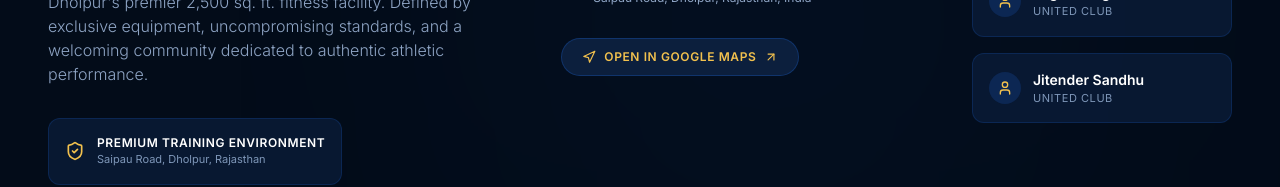
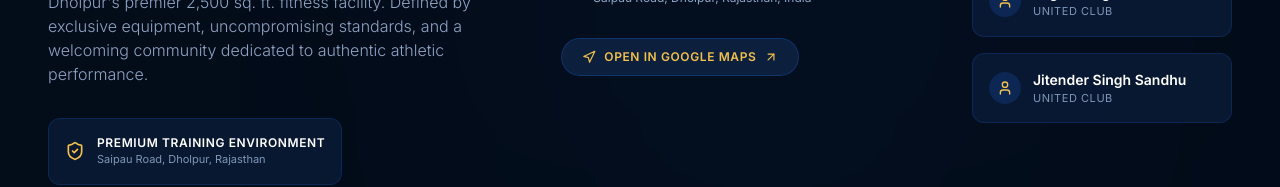
Before and after one commit to yashharwanii1119-cybeer/united-club-website, a React (Vite) app: page / in a window 1280 px wide. Shown: the part 8613-8800 px from the top of the page. Built offline with nearby package versions, Linux system fonts and the light colour scheme.

Commit message:
Update contact profile name to Jitender Singh Sandhu

```diff
--- a/src/components/Contact.jsx
+++ b/src/components/Contact.jsx
@@ -102,7 +102,7 @@ const Contact = () => {
                   </div>
                   <div>
                     <span className="text-xs sm:text-sm font-semibold text-white block">
-                      Jitender Sandhu
+                      Jitender Singh Sandhu
                     </span>
                     <span className="text-[10px] sm:text-[11px] text-[#7E96B8] uppercase tracking-wider block">
                       United Club
```
